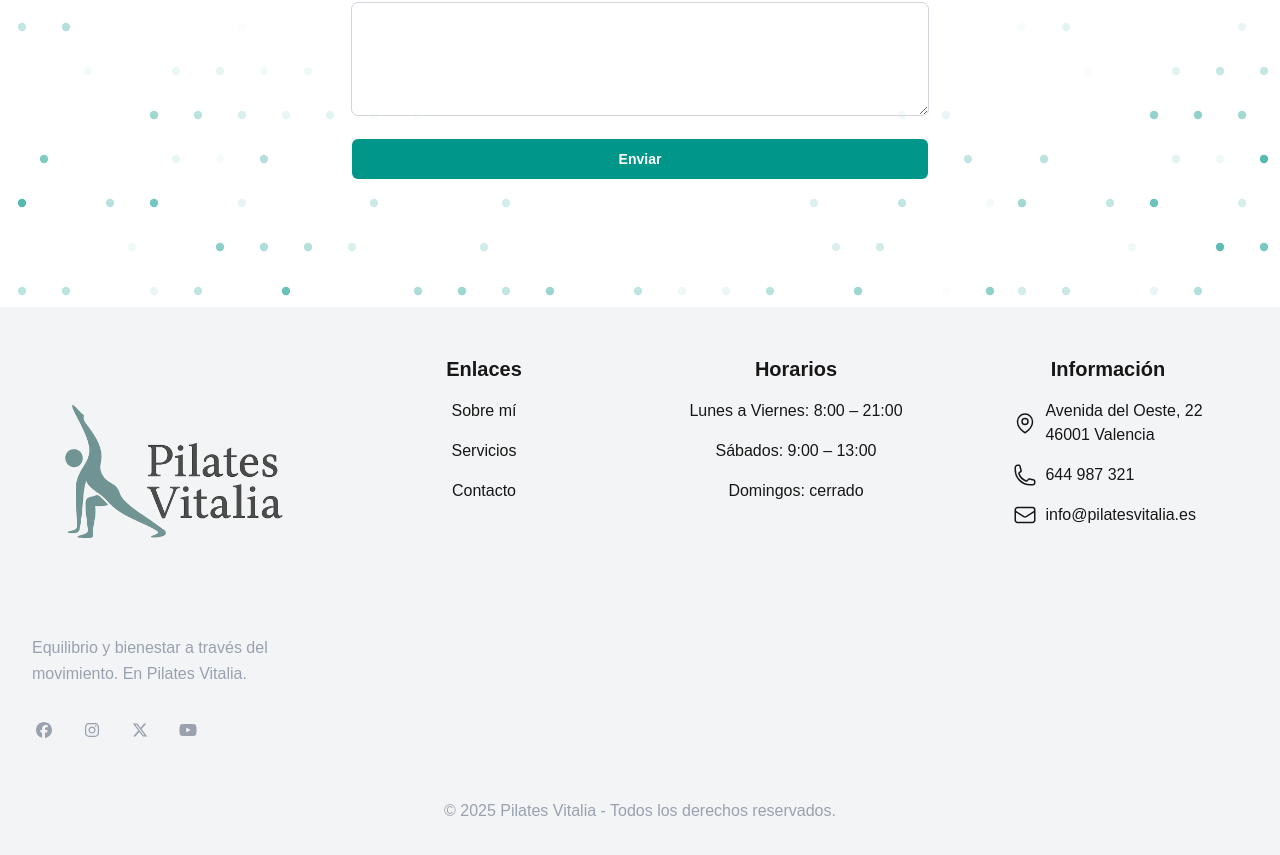
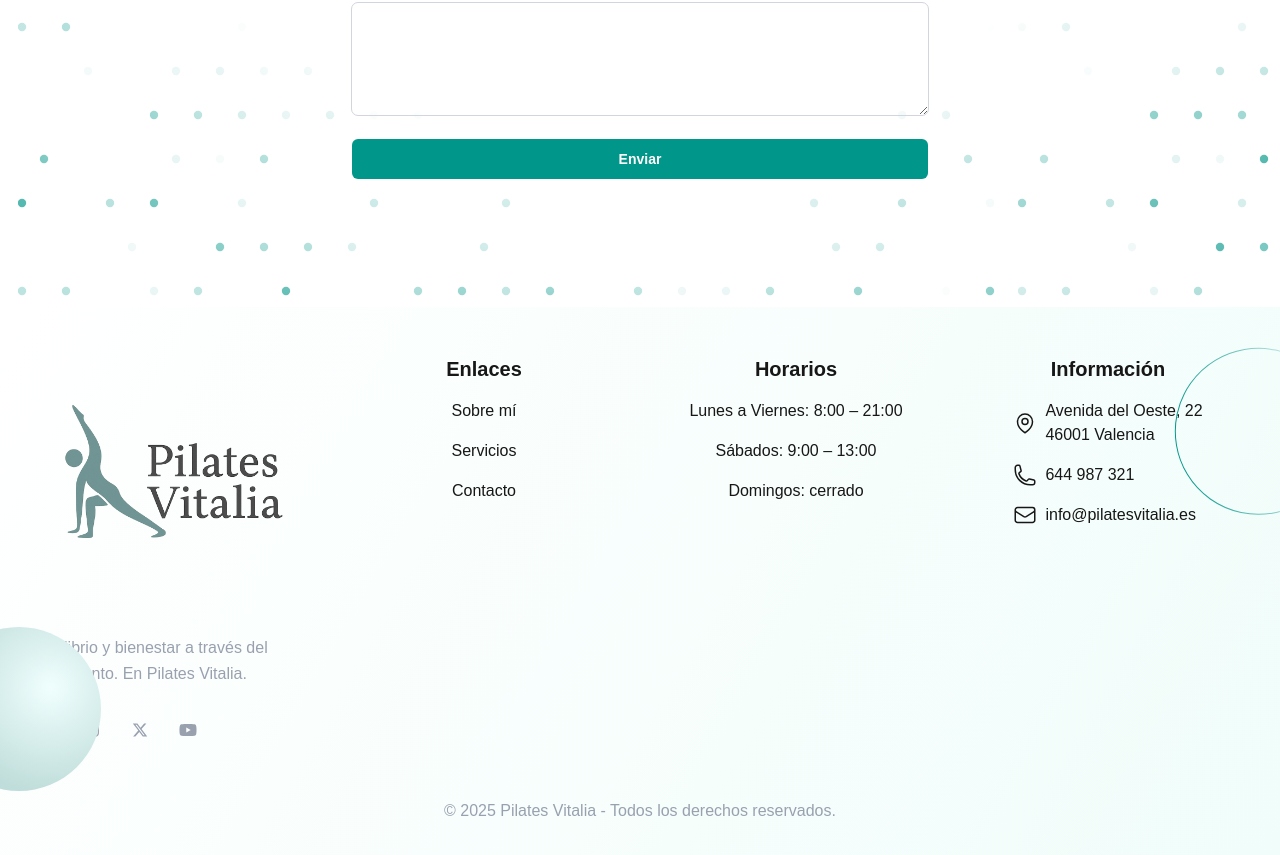
Before and after one commit to antonioneco00/demo-centro-pilates, a Next.js app: page / in a window 1280 px wide. Shown: the part 3925-4780 px from the top of the page. Built offline with nearby package versions, Linux system fonts and the light colour scheme.

Commit message:
feat: enhance footer design with new SVG elements and gradient backgrounds

```diff
--- a/src/components/Footer.tsx
+++ b/src/components/Footer.tsx
@@ -15,7 +15,66 @@ import Image from "next/image";
 
 export default function Footer() {
   return (
-    <footer className="bg-gray-100" id="footer">
+    <footer
+      className="relative bg-linear-120 from-white to-teal-50"
+      id="footer"
+    >
+      <div className="absolute bottom-20">
+        <svg
+          width="101"
+          height="164"
+          viewBox="0 0 101 164"
+          fill="none"
+          xmlns="http://www.w3.org/2000/svg"
+        >
+          <circle cx="19" cy="82" r="82" fill="url(#paint0_radial_58_29)" />
+          <defs>
+            <radialGradient
+              id="paint0_radial_58_29"
+              cx="0"
+              cy="0"
+              r="1"
+              gradientUnits="userSpaceOnUse"
+              gradientTransform="translate(50.5 61) rotate(147.281) scale(106.379)"
+            >
+              <stop stopColor="#F0FFFE" />
+              <stop offset="1" stopColor="#BFDDDA" />
+            </radialGradient>
+          </defs>
+        </svg>
+      </div>
+
+      <div className="absolute right-0 top-10">
+        <svg
+          width="106"
+          height="168"
+          viewBox="0 0 106 168"
+          fill="none"
+          xmlns="http://www.w3.org/2000/svg"
+        >
+          <circle
+            cx="84.31"
+            cy="84.31"
+            r="83"
+            transform="rotate(-99.6453 84.31 84.31)"
+            stroke="url(#paint0_linear_58_31)"
+          />
+          <defs>
+            <linearGradient
+              id="paint0_linear_58_31"
+              x1="84.31"
+              y1="0.809967"
+              x2="84.31"
+              y2="167.81"
+              gradientUnits="userSpaceOnUse"
+            >
+              <stop stop-color="#009689" />
+              <stop offset="1" stop-color="white" />
+            </linearGradient>
+          </defs>
+        </svg>
+      </div>
+
       <div className="max-w-screen-xl px-4 py-12 mx-auto space-y-8 overflow-hidden sm:px-6 lg:px-8">
         <div className="-mx-4 flex flex-wrap justify-between">
           <div className="w-full px-4 sm:w-1/2 lg:w-1/4">
```
